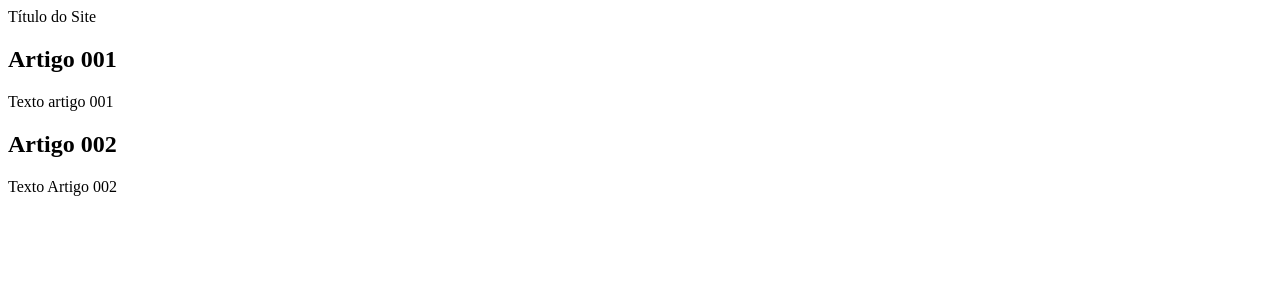
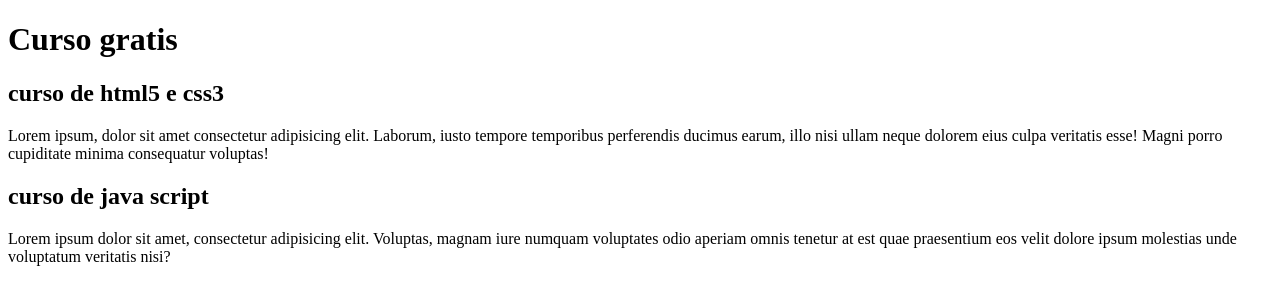
Before and after one commit to Jeancarvalho21/projeto-site, a plain HTML site: page index.html in a window 1280 px wide. Drawn offline with Linux system fonts and the light colour scheme.

Commit message:
comecei a escrever o conteudo

```diff
--- a/index.html
+++ b/index.html
@@ -8,15 +8,17 @@
 </head>
 <body>
     <main>
-        <header>Título do Site</header>
+        <header>
+            <h1>Curso gratis</h1>
+        </header>
         <article>
-            <h2>Artigo 001</h2>
-            <p>Texto artigo 001</p>
+            <h2>curso de html5 e css3</h2>
+            <p> Lorem ipsum, dolor sit amet consectetur adipisicing elit. Laborum, iusto tempore temporibus perferendis ducimus earum, illo nisi ullam neque dolorem eius culpa veritatis esse! Magni porro cupiditate minima consequatur voluptas! </p>
         </article>
 
         <article>
-            <h2>Artigo 002</h2>
-            <p>Texto Artigo 002</p>
+            <h2>curso de java script </h2>
+            <p>Lorem ipsum dolor sit amet, consectetur adipisicing elit. Voluptas, magnam iure numquam voluptates odio aperiam omnis tenetur at est quae praesentium eos velit dolore ipsum molestias unde voluptatum veritatis nisi?  </p>
         </article>
 
     </main>
```
